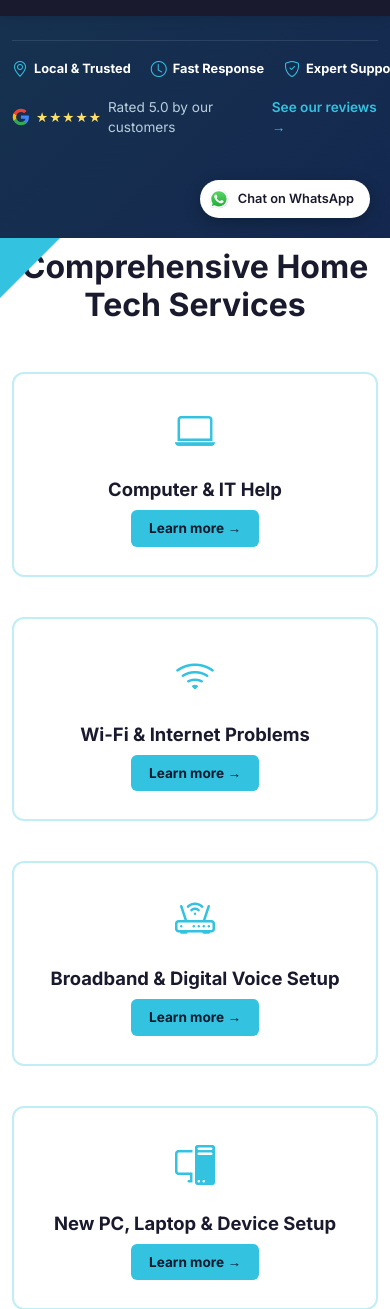
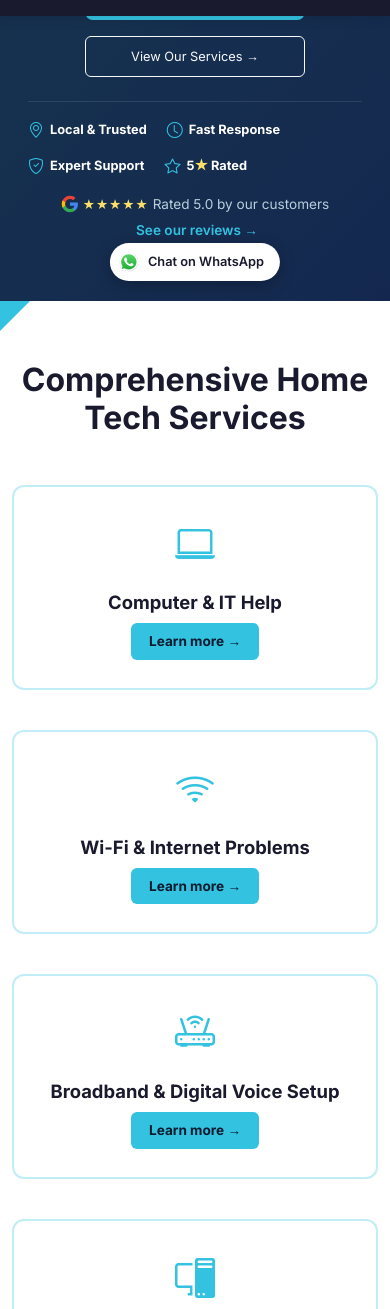
Before and after one commit to jolantadjatlova/thetechwhizz, a Django app: template home/templates/home/home_page.html in a window 390 px wide; the page is wider, and only the part inside the window is pictured. Shown: the part 828-2137 px from the top of that part. Run offline with Django 5.2, Linux system fonts and the light colour scheme; the template is opened without the code that fills it, so the values that code supplies are empty; parts of the project's set-up code (start-up, migrations or seed data) failed here and were passed over.

Commit message:
Add responsive mobile styles: fluid hero text, fix navbar overflow, condensed mobile footer

```diff
--- a/home/templates/home/home_page.html
+++ b/home/templates/home/home_page.html
@@ -18,7 +18,7 @@
         <div class="row align-items-center">
             <div class="col-lg-6">
                 <span class="hero-badge">Local Experts. Friendly Service.</span>
-                <h1 style="font-size: 3rem; font-weight: 900; line-height: 1.15; margin-top: 16px;">
+                <h1>
                     Home & Small Business Tech Support<br>
                     <span style="color: var(--cyan);">Without</span> the Hassle
                 </h1>
@@ -26,10 +26,10 @@
                     Friendly, reliable IT support for homes and small businesses across Guildford and Surrey. Whether it's a slow computer, Wi-Fi problems, broadband issues or setting up new devices, we make technology simple.
                 </p>
                 <div class="d-flex gap-3 flex-wrap mb-4">
-                    <a href="https://wa.me/447359107625" class="btn btn-whatsapp px-4 py-3" target="_blank">
+                    <a href="https://wa.me/447359107625" class="btn btn-whatsapp hero-btn" target="_blank">
                         <i class="bi bi-calendar-check"></i> Book a Visit
                     </a>
-                    <a href="/services/" class="btn btn-outline-light px-4 py-3">
+                    <a href="/services/" class="btn btn-outline-light hero-btn">
                         View Our Services →
                     </a>
                 </div>
--- a/static/css/main.css
+++ b/static/css/main.css
@@ -152,15 +152,27 @@ h1, h2, h3 {
 }
 
 .hero h1 {
-    font-size: 3rem;
-    font-weight: 800;
+    font-size: clamp(1.5rem, 6vw + 0.5rem, 3rem);
+    font-weight: 900;
     line-height: 1.15;
+    margin-top: 16px;
 }
 
 .hero p {
     color: var(--grey);
-    font-size: 1.1rem;
+    font-size: clamp(0.9rem, 2vw + 0.4rem, 1.1rem);
     line-height: 1.6;
+}
+
+.hero .btn-whatsapp,
+.hero .btn-outline-light {
+    font-size: clamp(0.8rem, 1.5vw + 0.4rem, 1rem);
+}
+
+.hero .hero-btn {
+    padding: 10px 22px;
+    min-width: 220px;
+    text-align: center;
 }
 
 .hero-video-wrap {
@@ -168,8 +180,8 @@ h1, h2, h3 {
     top: 50%;
     right: 15%;
     transform: translateY(-50%);
-    width: 480px;
-    height: 480px;
+    width: clamp(200px, 30vw, 480px);
+    height: clamp(200px, 30vw, 480px);
     z-index: 0;
     overflow: hidden;
 }
@@ -627,3 +639,96 @@ h1, h2, h3 {
     font-weight: 600;
     color: #1a1a2e;
 }
+
+html, body {
+    overflow-x: hidden;
+}
+
+@media (max-width: 767px) {
+    .hero {
+        padding: 40px 0 60px;
+    }
+
+    .trust-badges {
+        flex-wrap: wrap;
+        gap: 12px 20px;
+    }
+
+    .google-review-line {
+        flex-wrap: wrap;
+        justify-content: center;
+        text-align: center;
+        gap: 6px 4px;
+    }
+
+    .section-white-angled {
+        padding-top: 60px;
+    }
+
+    .section-white-angled::before {
+        border-width: 30px 30px 0 0;
+    }
+
+    .whatsapp-bubble-small {
+        left: 50%;
+        right: auto;
+        transform: translateX(-50%);
+    }
+
+    .site-footer .col-lg-2,
+    .site-footer .col-lg-6,
+    .site-footer .col-lg-3 {
+        text-align: center;
+    }
+
+    .site-footer .col-lg-2 img {
+        display: block;
+        margin: 0 auto 16px;
+    }
+
+    .site-footer .d-flex.align-items-center.gap-2 {
+        justify-content: center;
+    }
+}
+
+/* ===== RESPONSIVE OVERRIDES ===== */
+@media (max-width: 991px) {
+    .site-navbar .navbar-brand img {
+        height: 50px !important;
+        width: 87px !important;
+    }
+
+    .site-navbar .container-fluid {
+        padding-left: 12px;
+        padding-right: 12px;
+    }
+
+    .navbar-toggler {
+        flex-shrink: 0;
+    }
+}
+
+@media (max-width: 767px) {
+    .hero {
+        flex-direction: column;
+    }
+
+    .hero .container {
+        padding-left: 28px;
+        padding-right: 28px;
+    }
+
+    .hero .d-flex.gap-3 {
+        justify-content: center;
+    }
+
+    .hero-video-wrap {
+        position: relative;
+        right: auto;
+        top: auto;
+        transform: none;
+        width: clamp(180px, 60vw, 280px);
+        height: clamp(180px, 60vw, 280px);
+        margin: 0 auto 24px;
+    }
+}
--- a/templates/base.html
+++ b/templates/base.html
@@ -158,7 +158,43 @@
 
     <!-- Footer -->
     <footer class="site-footer">
-        <div class="container py-2">
+        <div class="container py-4">
+
+            <!-- ===== MOBILE FOOTER (below md) ===== -->
+            <div class="d-md-none text-center">
+                <img src="{% static 'images/whizz_logo_dark.png' %}" width="230" height="135" alt="The Tech Whizz logo" style="height:90px; margin: 0 auto 20px; display: block;">
+
+                <p class="footer-heading mb-2">Need Help?</p>
+                <a class="footer-link d-block mb-1" href="tel:+441483958324">
+                    <i class="bi bi-telephone-fill text-info"></i> 01483 958324
+                </a>
+                <a class="footer-link d-block mb-1" href="https://wa.me/447359107625" target="_blank">
+                    <i class="bi bi-whatsapp text-info"></i> WhatsApp
+                </a>
+                <a class="footer-link d-block mb-3" href="mailto:info@thetechwhizz.co.uk">
+                    <i class="bi bi-envelope text-info"></i> info@thetechwhizz.co.uk
+                </a>
+
+                <p class="footer-heading mb-2 mt-3">Services</p>
+                <a class="footer-link d-block mb-1" href="/services/#it-help">Computer & IT Support</a>
+                <a class="footer-link d-block mb-1" href="/services/#wifi-internet">Wi-Fi & Internet</a>
+                <a class="footer-link d-block mb-1" href="/services/#printer-support">Printer Support</a>
+                <a class="footer-link d-block mb-2" href="/services/#device-setup">Device Setup</a>
+                <a class="d-block mb-3" href="/services/" style="color: var(--cyan-text); font-weight: 600; text-decoration: none;">View All Services →</a>
+
+                <div class="footer-link mb-3">
+                    <i class="bi bi-geo-alt text-info"></i> Guildford, Surrey
+                </div>
+
+                <p class="copyright mb-0" style="font-size:.85rem;">
+                    <a href="/privacy-policy/" class="footer-link d-inline" style="text-decoration: underline;">Privacy</a>
+                    <span class="mx-2">|</span>
+                    © 2026 The Tech Whizz
+                </p>
+            </div>
+
+            <!-- ===== DESKTOP FOOTER (md and up) ===== -->
+            <div class="d-none d-md-block">
                 <div class="row align-items-start">
                     <!-- Logo -->
                     <div class="col-lg-2 col-md-12 mb-3 mb-lg-0">
@@ -250,6 +286,8 @@
                     </div>
                 </div>
             </div>
+
+        </div>
     </footer>
 
     <!-- Bootstrap JS -->
```
Lines whose indentation alone changed are shown as unchanged.
